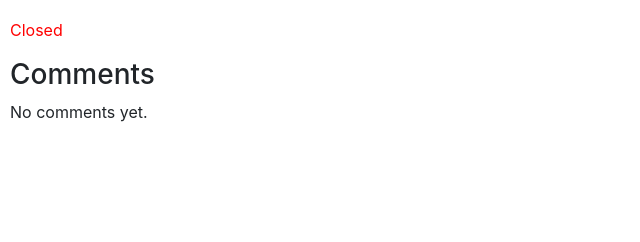
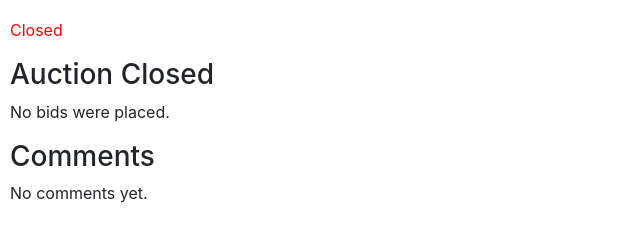
Before and after one commit to kja-ne/django-commerce, a Django app: template auctions/templates/auctions/listing.html in a window 1280 px wide. Shown: the part 225-467 px from the top of the page, without its empty margins (0-640 px from the left). Run offline with Django 3.2, Linux system fonts and the light colour scheme; the template is opened without the code that fills it, so the values that code supplies are empty; some libraries are stand-ins or nearby versions.

Commit message:
18 Added Close Auction Function

```diff
--- a/auctions/models.py
+++ b/auctions/models.py
@@ -19,6 +19,7 @@ class Listing(models.Model):
     starting_bid = models.DecimalField(max_digits=10, decimal_places=2)
     current_price = models.DecimalField(max_digits=10, decimal_places=2)
     image_url = models.URLField(blank=True)
+    winner = models.ForeignKey(User, on_delete=models.SET_NULL, null=True, blank=True, related_name="won_listings")
 
     category = models.ForeignKey(Category, on_delete=models.SET_NULL, null=True, blank=True)
     created_by = models.ForeignKey(User, on_delete=models.CASCADE, related_name="listings")
--- a/auctions/templates/auctions/listing.html
+++ b/auctions/templates/auctions/listing.html
@@ -49,6 +49,28 @@
     <p style="color:red;">Closed</p>
 {% endif %}
 
+{% if user == listing.created_by and listing.is_active %}
+    <form action="{% url 'close_auction' listing.id %}" method="POST">
+        {% csrf_token %}
+        <button type="submit">Close Auction</button>
+    </form>
+{% endif %}
+
+{% if not listing.is_active %}
+    <h3>Auction Closed</h3>
+
+    {% if listing.winner %}
+        <p>Winner: {{ listing.winner }}</p>
+
+        {% if user == listing.winner %}
+            <p style="color:green;">🎉 You won this auction!</p>
+        {% endif %}
+
+    {% else %}
+        <p>No bids were placed.</p>
+    {% endif %}
+{% endif %}
+
 
 
 <h3>Comments</h3>
--- a/auctions/urls.py
+++ b/auctions/urls.py
@@ -13,4 +13,5 @@ urlpatterns = [
     path("watchlist", views.watchlist, name="watchlist"),
     path("categories", views.categories, name="categories"),
     path("categories/<int:category_id>", views.category_listings, name="category_listings"),
+    path("close/<int:listing_id>", views.close_auction, name="close_auction"),
 ]
```
Also changed, not shown: auctions/views.py (+21 -0 lines), auctions/migrations/0003_listing_winner.py (added).
